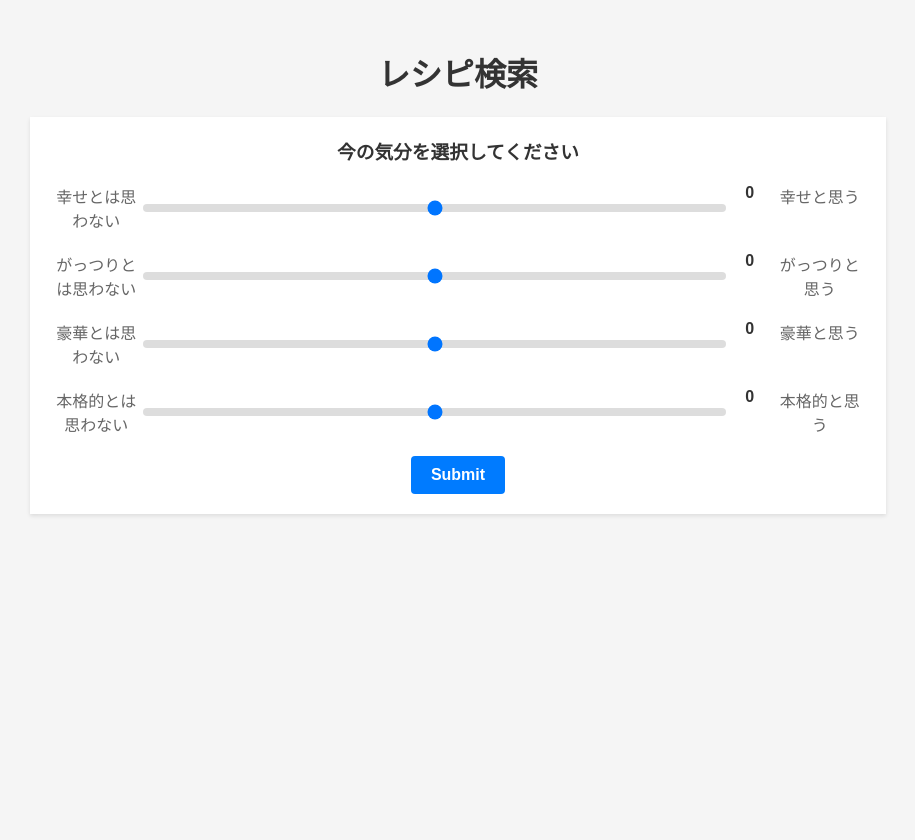
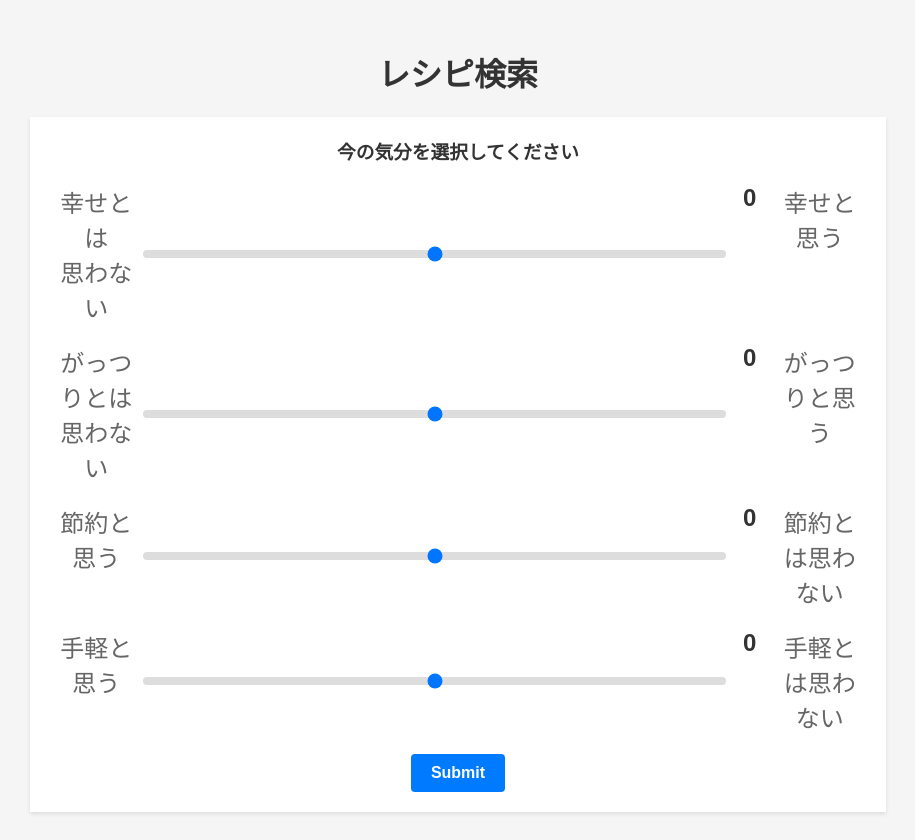
Before and after one commit to rin-m/RecipeSearch, a Flask app: page / in a window 1280 px wide. Shown: the whole page, without its empty margins (182-1097 px from the left). Before the commit the page ends 516 px from the top, so only its background shows below. Run offline with Flask 2, Linux system fonts and the light colour scheme.

Commit message:
スライダーバーテキストの修正と文字を大きく

```diff
--- a/static/style.css
+++ b/static/style.css
@@ -66,6 +66,7 @@ input.slider {
 
 .slider-item {
     display: flex;
+    font-size: 1.5em;
 }
 
 .slider {
--- a/templates/index.html
+++ b/templates/index.html
@@ -20,10 +20,10 @@
             <form method="POST" action="mood1">
                 <div class="slider-container">
                     <div class="slider-item">
-                        <span class="slider-text-left">幸せとは思わない</span>
+                        <span class="slider-text-left">幸せとは<br>思わない</span>
                         <input class="slider" type="range" name="mood" min="-5" max="5" value="0" step="1">
                         <span class="slider-value">0</span>
-                        <span class="slider-text-right">幸せと思う</span>
+                        <span class="slider-text-right">幸せと<br>思う</span>
                     </div>
                     <div class="slider-item">
                         <span class="slider-text-left">がっつりとは思わない</span>
@@ -32,16 +32,16 @@
                         <span class="slider-text-right">がっつりと思う</span>
                     </div>
                     <div class="slider-item">
-                        <span class="slider-text-left">豪華とは思わない</span>
+                        <span class="slider-text-left">節約と<br>思う</span>
                         <input class="slider" type="range" name="money" min="-5" max="5" value="0" step="1">
                         <span class="slider-value">0</span>
-                        <span class="slider-text-right">豪華と思う</span>
+                        <span class="slider-text-right">節約とは思わない</span>
                     </div>
                     <div class="slider-item">
-                        <span class="slider-text-left">本格的とは思わない</span>
+                        <span class="slider-text-left">手軽と<br>思う</span>
                         <input class="slider" type="range" name="time" min="-5" max="5" value="0" step="1">
                         <span class="slider-value">0</span>
-                        <span class="slider-text-right">本格的と思う</span>
+                        <span class="slider-text-right">手軽とは思わない</span>
                     </div>
                     <script>
                         // スライダーの値を表示する関数
```
